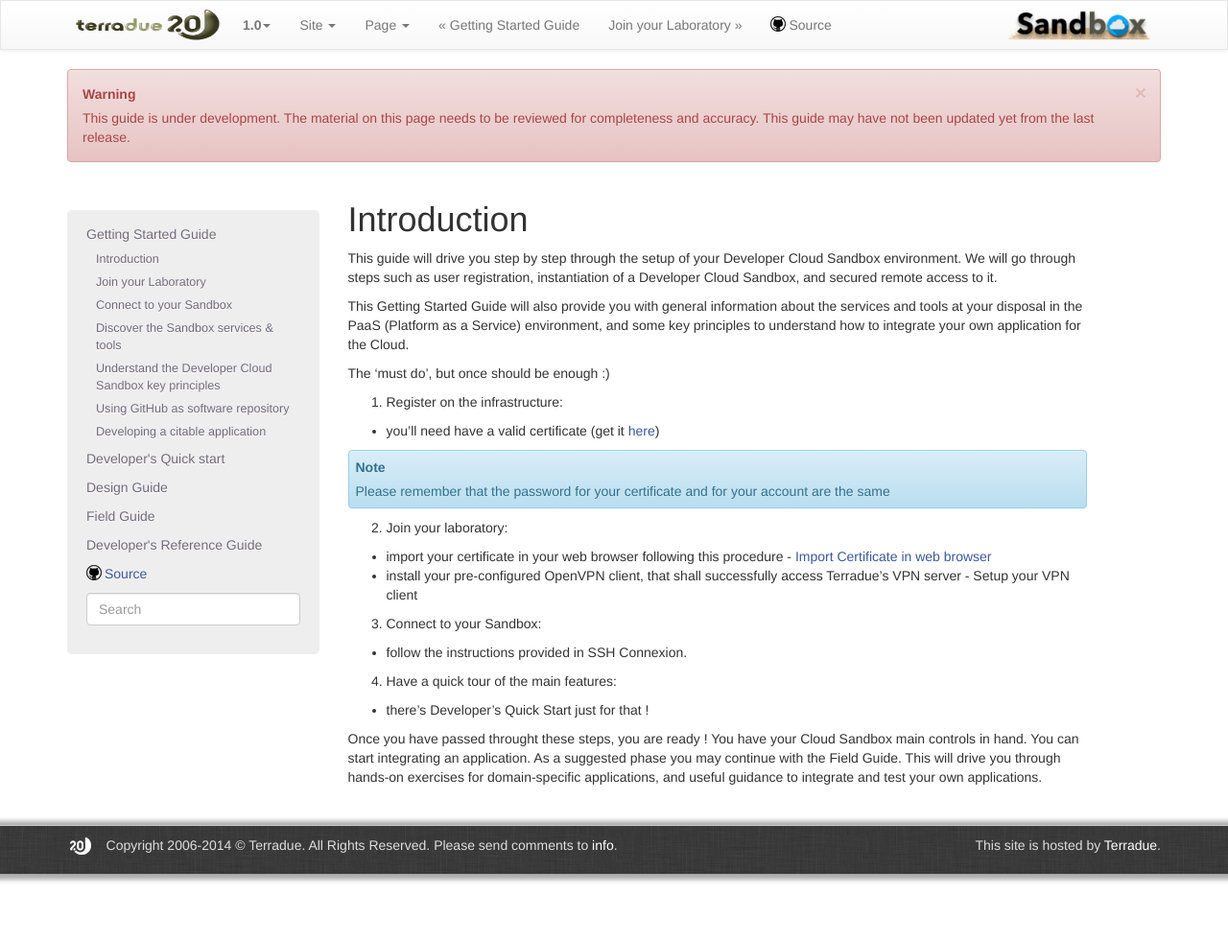
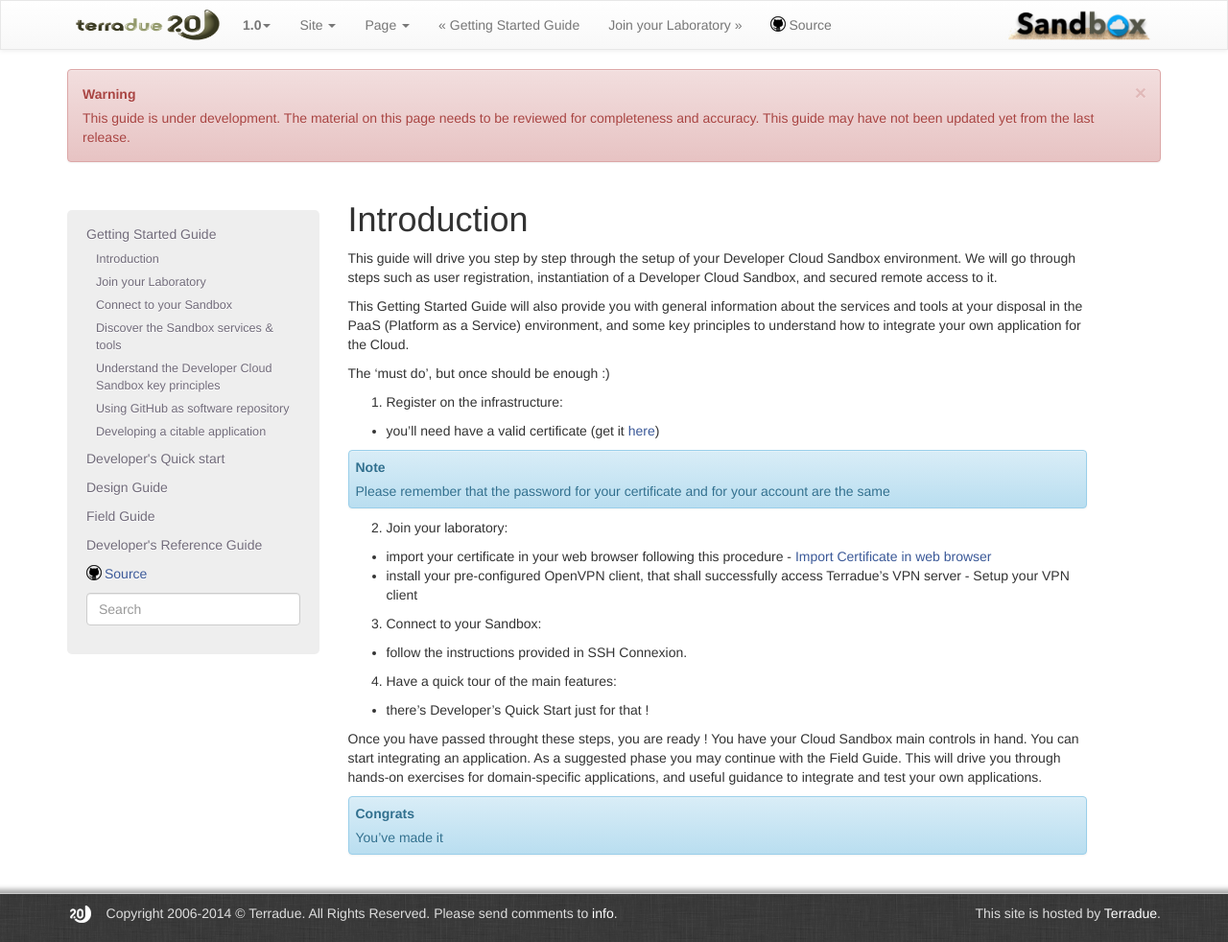
Before and after one commit to Terradue/doc-developer-sandbox, a Sphinx documentation site: the page built from source/start/introduction.rst, in a window 1280 px wide. Shown: the whole page at 96% size. Built offline with Sphinx 7.4.7, drawn with Linux system fonts in a browser that asks for light colours; pages that are not in the unit, such as notebooks, are missing from menus.

Commit message:
Update introduction.rst

```diff
--- a/source/start/introduction.rst
+++ b/source/start/introduction.rst
@@ -33,3 +33,7 @@
 Once you have passed throught these steps, you are ready !
 You have your Cloud Sandbox main controls in hand. You can start integrating an application.
 As a suggested phase you may continue with the Field Guide. This will drive you through hands-on exercises for domain-specific applications, and useful guidance to integrate and test your own applications.
+
+.. admonition:: Congrats
+
+  You've made it
```
